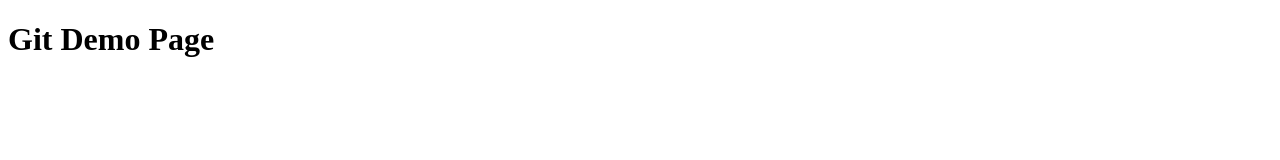
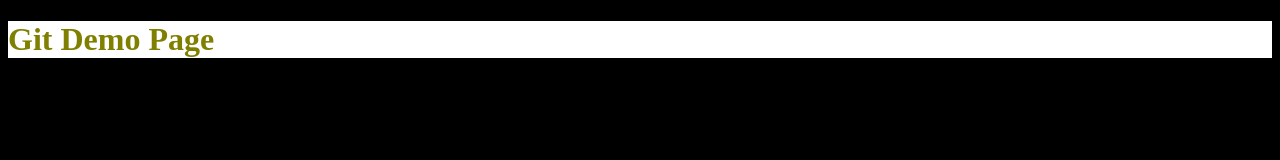
Before and after one commit to Rachitk32/demo, a plain HTML site: page index.html in a window 1280 px wide. Drawn offline with Linux system fonts and the light colour scheme.

Commit message:
Changed text color

```diff
--- a/index.html
+++ b/index.html
@@ -4,6 +4,7 @@
     <meta charset="UTF-8">
     <meta name="viewport" content="width=device-width, initial-scale=1.0">
     <title>Document</title>
+    <link rel="stylesheet" href="style.css" />
 </head>
 <body>
     <h1>Git Demo Page</h1>
--- a/style.css
+++ b/style.css
@@ -1,7 +1,7 @@
 body{
     background-color: black;
 }
-h{
-    color:red;
+h1{
+    color:olive;
     background-color: white;
 }
```
